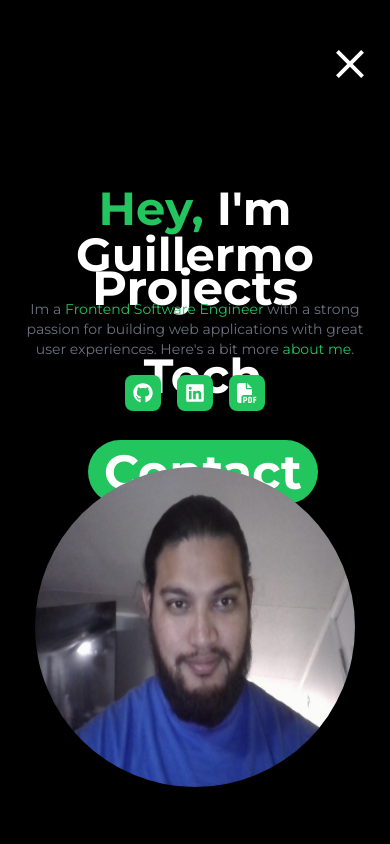
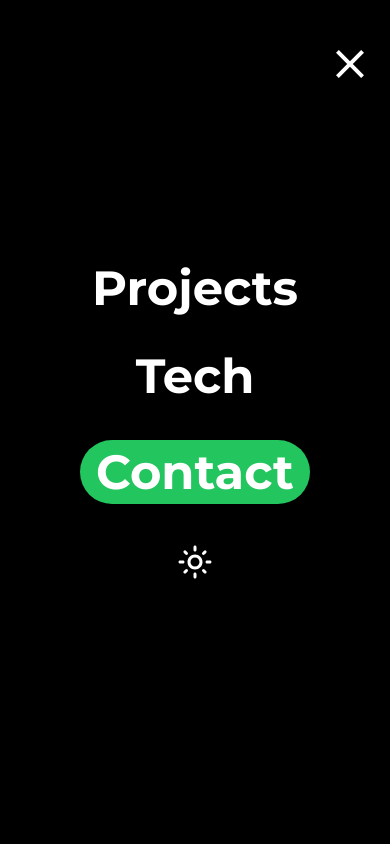
Before and after one commit to Guillermotrejo1/portFolio, a Next.js app: page / in a window 390 px wide. Both pictures are taken after a click on the button 342 px from the left and 75 px from the top of the page. Shown: the top 844 px of the page. Built offline with nearby package versions, Linux system fonts and the light colour scheme; what tailwindcss-animated would draw is missing.

Commit message:
fixed the burger menu overlapping issue by moving the modal outside the nav to prevent the z-indexes from causing overlap

```diff
--- a/Components/Nav.tsx
+++ b/Components/Nav.tsx
@@ -30,7 +30,34 @@ export const Nav = () => {
   }
 
   return (
-    <nav className="relative z-10 flex justify-between items-center px-4 w-full mb-4">
+    <>
+      {isModalOpen && (
+        <div
+          className="fixed inset-0 bg-black bg-opacity-100 z-[9999] flex items-center justify-center"
+        >
+          <button
+            className="absolute text-5xl text-white top-10 right-4 z-[10000]"
+            onClick={handleClose}
+          >
+            <IoMdClose />
+          </button>
+          <ul className="flex flex-col gap-10 font-bold text-5xl items-center text-white">
+            <li className="hover:scale-110 hover:text-green-500 transition-all duration-300 ease-out">
+              <Link href="#projects" onClick={handleClose}>Projects</Link>
+            </li>
+            <li className="hover:scale-110 hover:text-green-500 transition-all duration-300 ease-out">
+              <Link href="#tech" onClick={handleClose}>Tech</Link>
+            </li>
+            <li className="hover:scale-110 hover:text-white hover:animate-pulse transition-all duration-400 ease-out bg-green-500 px-4 py-2 rounded-full cursor-pointer">
+              <Link href="/" onClick={handleClose}>Contact</Link>
+            </li>
+            <button className="text-4xl text-white" onClick={() => { toggleDarkMode(); handleClose(); }}>
+              {theme === "dark" ? <MdOutlineDarkMode /> : <MdOutlineLightMode />}
+            </button>
+          </ul>
+        </div>
+      )}
+      <nav className="relative z-10 flex justify-between items-center px-4 w-full mb-4">
       <div className="shrink-0 sticky">
         <Image
           className="pl-4 pt-4 object-contain filter invert dark:invert-0"
@@ -46,33 +73,6 @@ export const Nav = () => {
       >
         <RxHamburgerMenu />
       </button>
-      {isModalOpen && (
-        <div
-          className="fixed inset-0 bg-black z-40 flex items-center justify-center"
-          onClick={handleClose}
-        >
-          <button
-            className="absolute text-5xl top-10 right-4"
-            onClick={handleClose}
-          >
-            <IoMdClose />
-          </button>
-          <ul className="flex flex-col gap-10 md:gap-4 font-bold text-5xl md:text-md space-x-4 items-center lg:flex-row">
-            <li className="hover:scale-150 hover:text-green-500 transition-all duration-300 ease-out dark:text-white">
-              <Link href="#projects">Projects</Link>
-            </li>
-            <li className="hover:scale-150 hover:text-green-500 transition-all duration-300 ease-out dark:text-white">
-              <Link href="#tech">Tech</Link>
-            </li>
-            <li className="hover:scale-150 hover:text-white hover:animate-pulse transition-all duration-400 ease-out dark:text-white bg-green-500 px-4 py-2 rounded-full cursor-pointer">
-              <Link href="/">Contact</Link>
-            </li>
-            <button className="text-4xl" onClick={toggleDarkMode}>
-              {theme === "dark" ? <MdOutlineDarkMode className="text-white" /> : <MdOutlineLightMode />}
-            </button>
-          </ul>
-        </div>
-      )}
       <ul className="hidden md:flex flex-col gap-10 md:gap-4 font-bold md:text-md space-x-4 items-center lg:flex-row mr-20">
         <li className="hover:scale-150 hover:text-green-500 transition-all duration-300 ease-out">
           <Link href="#projects">Projects</Link>
@@ -88,5 +88,6 @@ export const Nav = () => {
         </button>
       </ul>
     </nav>
+    </>
   );
 };
```
